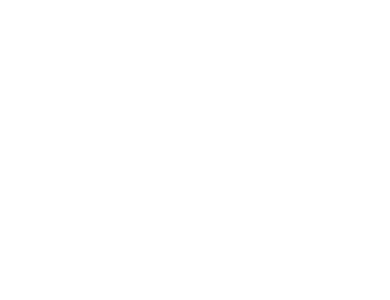
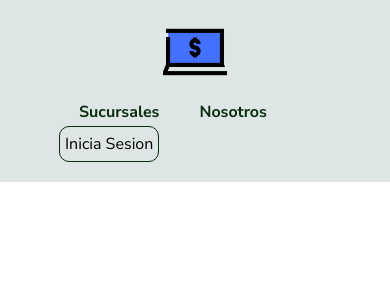
Before and after one commit to AntonioSalazar/cumplo-technical-challenge, a React (Create React App) app: page / in a window 390 px wide. Shown: the top 300 px of the page. Built offline with nearby package versions, Linux system fonts and the light colour scheme; no server answers.

Commit message:
working on the navbar, able to login and logout now

```diff
--- a/src/Components/Header.js
+++ b/src/Components/Header.js
@@ -1,11 +1,57 @@
-import React from 'react'
+import React, { useContext } from 'react'
+import { UserContext } from '../Context/UserProvider'
+import {
+    BrowserRouter as Router,
+    Switch,
+    Route,
+    Link,
+  } from 'react-router-dom';
+import logo from '../bank-online.png'
 
 const Header = () => {
+
+    const { user, loginUser, logoutUser } = useContext(UserContext)
     return (
-        <header>
-            <nav>
 
-            </nav>
+        <header className='header'>
+            <div className="container">
+                <Router>
+                        <div className="header__logo">
+                            <figure>
+                                <img src={logo} alt="bank-cumplo"/>
+                            </figure>
+                        </div>
+
+                        <div className="header__nav">
+                            <Link to='/sucursales'>
+                                Sucursales
+                            </Link>
+                            <Link to='/nosotros'>
+                                Nosotros
+                            </Link>
+
+
+                            {
+                                user.state ? (
+                                    <button
+                                        type='button'
+                                        className='header__logout-btn'
+                                        onClick={logoutUser}
+                                    >Cerrar Sesion</button>
+                                ) : (
+                                    <button
+                                        type='button'
+                                        className='header__login-btn'
+                                        onClick={loginUser}
+                                    >Inicia Sesion</button>
+                                )
+                            }
+
+
+
+                        </div>
+                </Router>
+            </div>
         </header>
     )
 }
--- a/src/Context/UserProvider.js
+++ b/src/Context/UserProvider.js
@@ -1,10 +1,59 @@
-import React, { createContext } from 'react'
+import React, { createContext, useState, useEffect } from 'react';
+import { auth, provider } from '../firebase'
 
 export const UserContext = createContext();
 
 const UserProvider = props => {
+
+    const dataUser = {
+        uid: null,
+        email: null,
+        state: null
+    }
+    const [ user, setUser ] = useState(dataUser);
+
+    useEffect(() => {
+        detectUser()
+    }, [])
+
+    const detectUser = () => {
+        auth.onAuthStateChanged(user => {
+            if(user){
+                setUser({
+                    uid: user.uid,
+                    email: user.uid,
+                    state: true
+                })
+            } else {
+                setUser({
+                    uid: null,
+                    email: null,
+                    state: false
+                })
+            }
+        })
+    }
+
+    const loginUser = async() => {
+        try {
+            await auth.signInWithPopup(provider)
+        } catch (error) {
+            console.log(error)
+        }
+    }
+
+    const logoutUser = () => {
+        auth.signOut()
+    }
+
     return (
-        <UserContext.Provider>
+        <UserContext.Provider
+            value={{
+                user,
+                loginUser,
+                logoutUser
+            }}
+        >
             {props.children}
         </UserContext.Provider>
     )
--- a/src/styles/CSS/index.css
+++ b/src/styles/CSS/index.css
@@ -10,3 +10,47 @@
 
 p, h1, h2, h3 {
   margin: 0; }
+
+header {
+  background: #DEE5E5; }
+  header .container {
+    width: 80%;
+    max-width: 1200px;
+    padding: 20px;
+    display: flex;
+    align-items: center;
+    justify-content: space-between; }
+    header .container a {
+      display: inline-block;
+      margin: 0 20px;
+      text-decoration: none;
+      border-bottom: 2px solid transparent;
+      color: #082D0f;
+      transition: all ease .2s;
+      font-weight: 700; }
+      header .container a:hover {
+        border-bottom: 2px solid #082D0F; }
+
+.header__login-btn {
+  padding: 5px;
+  border-radius: 10px;
+  border: 1px solid #082D0f;
+  background: #DEE5E5; }
+  .header__login-btn:hover {
+    color: #DEE5E5;
+    background: #082D0f; }
+
+.header__logout-btn {
+  padding: 5px;
+  border-radius: 10px;
+  border: 1px solid #082D0f;
+  background: #DEE5E5; }
+  .header__logout-btn:hover {
+    background: #EB4644;
+    color: #fff; }
+
+@media only screen and (max-width: 900px) {
+  .container {
+    width: 90%;
+    display: flex;
+    flex-direction: column; } }
--- /dev/null
+++ b/src/styles/SASS/Header/_header.scss
@@ -0,0 +1,61 @@
+header {
+    background: #DEE5E5;
+
+    & .container {
+        width: 80%;
+        max-width: 1200px;
+        padding: 20px;
+        display: flex;
+        align-items: center;
+        justify-content: space-between;
+
+        & a {
+            display: inline-block;
+            margin: 0 20px;
+            text-decoration: none;
+            border-bottom: 2px solid transparent;
+            color: #082D0f;
+            transition: all ease .2s;
+            font-weight: 700;
+
+            &:hover{
+                border-bottom: 2px solid #082D0F;
+            }
+        }
+
+    }
+}
+
+.header{
+
+    &__login-btn{
+        padding: 5px;
+        border-radius: 10px;
+        border: 1px solid #082D0f;
+        background: #DEE5E5;
+
+        &:hover{
+            color: #DEE5E5;
+            background: #082D0f;
+        }
+    }
+
+    &__logout-btn{
+        padding: 5px;
+        border-radius: 10px;
+        border: 1px solid #082D0f;
+        background: #DEE5E5;
+        &:hover{
+            background: #EB4644;
+            color: #fff;
+        }
+    }
+}
+
+@media only screen and (max-width: 900px){
+    .container{
+        width: 90%;
+        display: flex;
+        flex-direction: column;
+    }
+}
--- a/src/styles/SASS/index.scss
+++ b/src/styles/SASS/index.scss
@@ -1 +1,2 @@
 @import './Main/main-body';
+@import './Header/header'
```
Also changed, not shown: src/bank-online.png (added), 1 other file (tests, documents, lock files or other folders).
